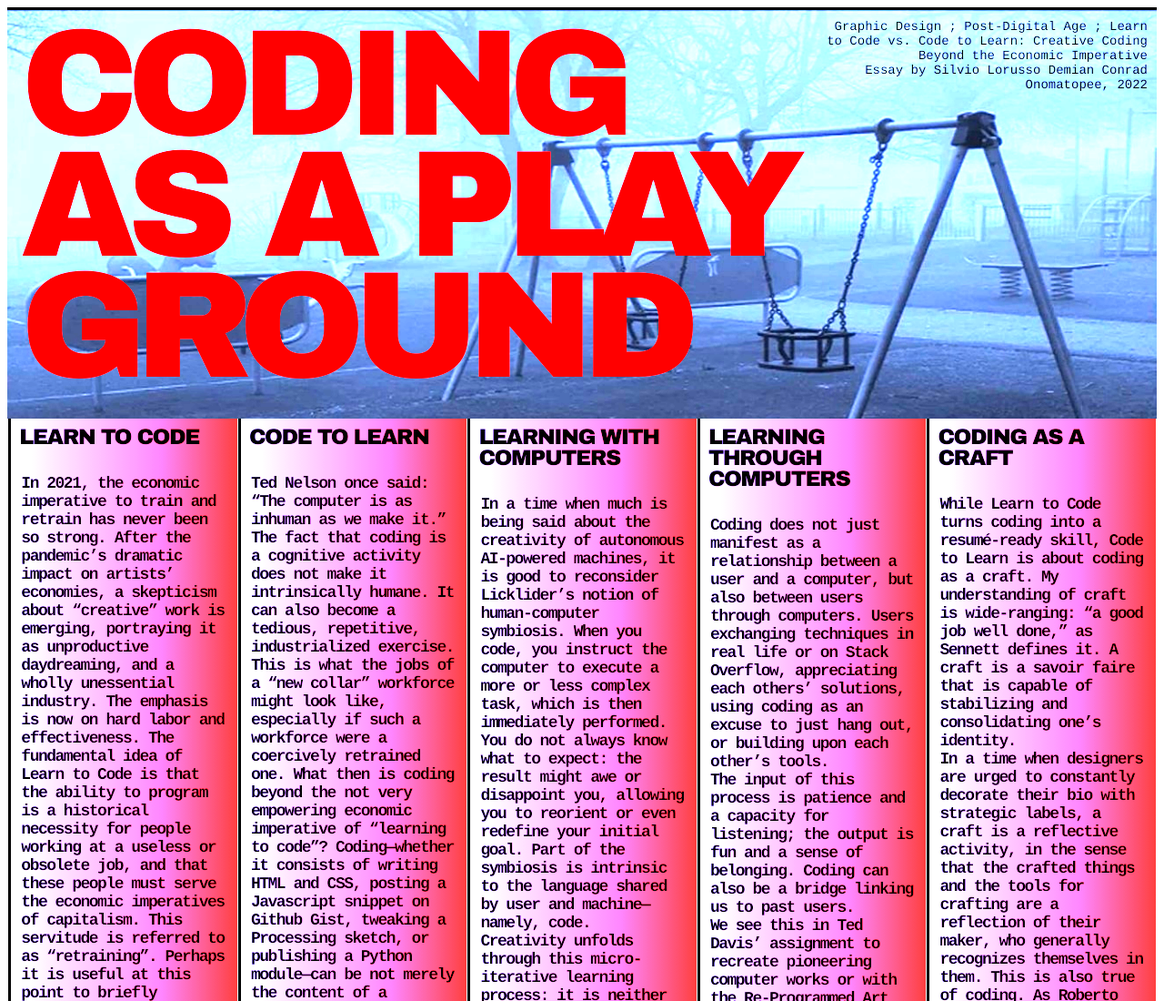
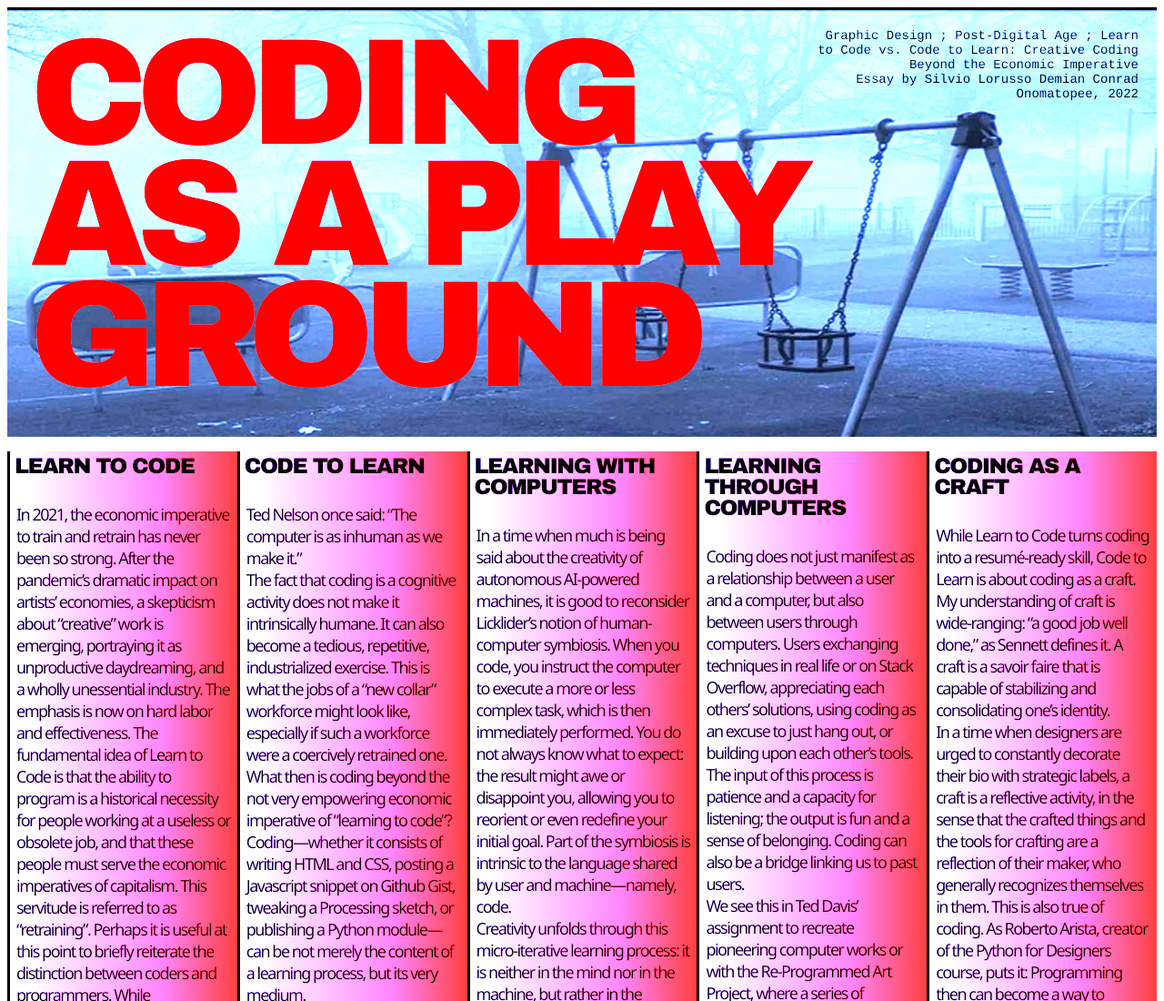
Before and after one commit to NiclasHochmuth/Aufgabe3, a plain HTML site: page index.html in a window 1280 px wide. Shown: the top 1100 px of the page at 91% size. Drawn offline with Linux system fonts and the light colour scheme.

Commit message:
background img etc

```diff
--- a/style.css
+++ b/style.css
@@ -40,10 +40,10 @@ body {
   .ganzertext{
     display: flex;
     flex-direction: row;
-    flex-wrap: wrap;
+    flex-wrap: inherit;
     justify-content: space-evenly;
-    align-items: flex;
-    gap: -10px;
+    align-items: stretch;
+    gap: 0px;
     padding: 0px;
   }
 
@@ -53,15 +53,15 @@ body {
     border-left-color: linear-gradient(red, blue);
     display: block;
     background-image: linear-gradient(to right, rgb(109, 100, 233), rgb(255, 23, 23));
-     width: 19%;
-     padding: 4px;
+     width: 20%;
+     font-family: 'Segoe UI';
     }
 
 
 
    p, .small{
      margin: 7px;
-     font-weight: Bold;
+     font-weight: normal;
     font-size: 18px;
     line-height: .em;
      letter-spacing: -1.5px;
@@ -114,8 +114,11 @@ body {
 
   .intro{
     display: flex;
-    padding: 10px;
+    padding: 20px;
     border-top: solid;
+    border-bottom: solid;
+    border-bottom-color: white;
+    border-bottom-width: 1rem ;
     justify-content: flex-end;
     background-image: url(img/playground.jpg.jpg);
     background-size: cover;
@@ -134,8 +137,8 @@ body {
   }
 
   .four_col{
-      column-count: 4;
-      column-gap: 0.7em;
+      column-count: 2;
+      column-gap: 0.em;
   }
 
 
```
